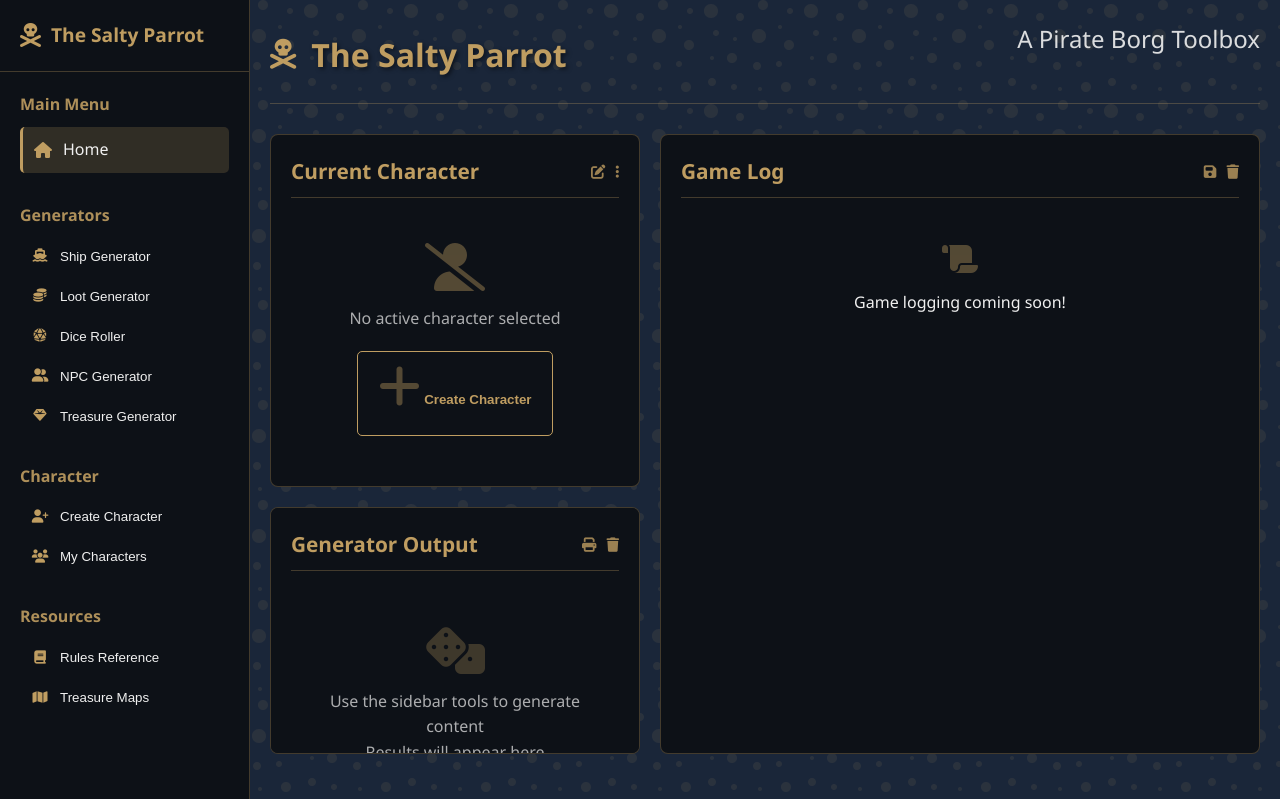
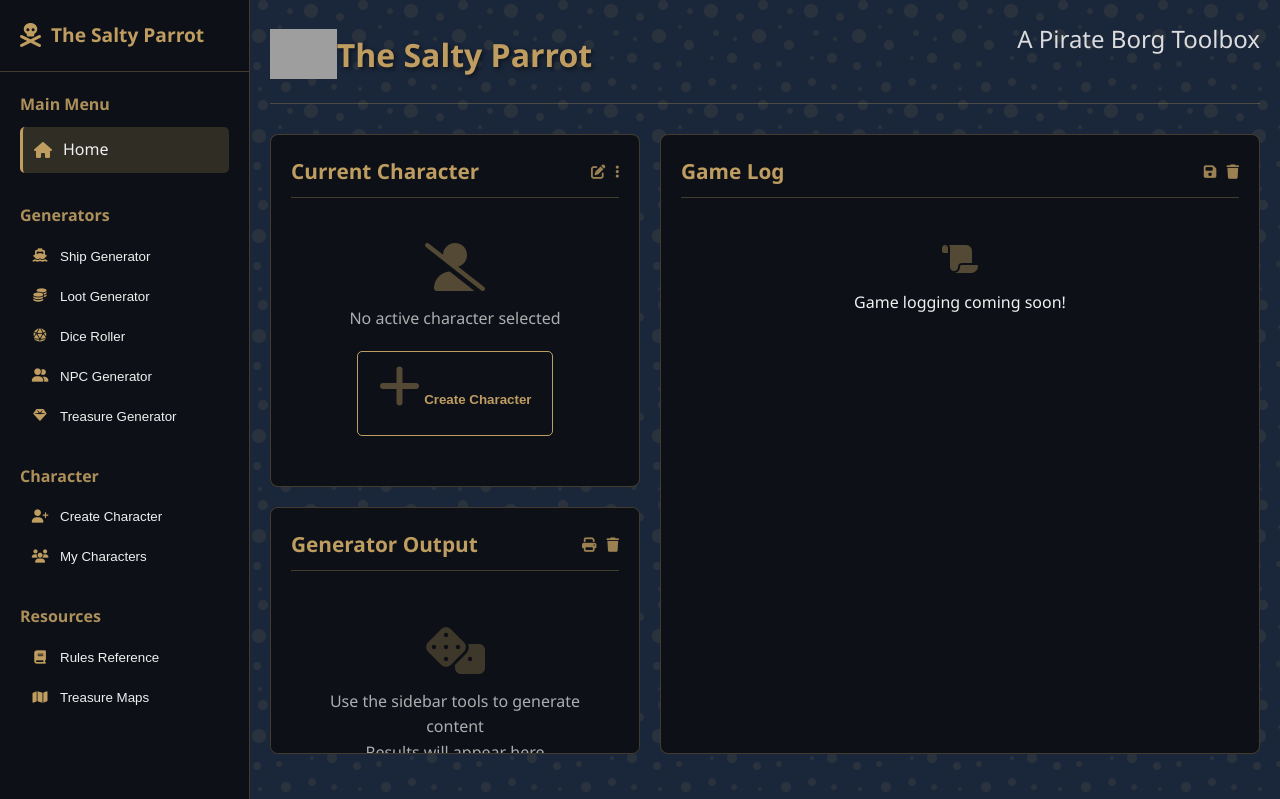
Before and after one commit to cyberjedi/TheSaltyParrot.com, a PHP site: page /index.php in a window 1280 px wide. Shown: the top 799 px of the page. Run offline with PHP 8.4, Linux system fonts and the light colour scheme; grey boxes are pictures that could not be loaded.

Commit message:
Update index.php

```diff
--- a/index.php
+++ b/index.php
@@ -10,6 +10,7 @@ $current_page = 'dashboard';
     <title>The Salty Parrot - A Pirate Borg Toolbox</title>
     <link rel="stylesheet" href="https://cdnjs.cloudflare.com/ajax/libs/font-awesome/6.4.0/css/all.min.css">
     <link rel="stylesheet" href="css/styles.css">
+    <link rel="icon" href="favicon.ico" type="image/x-icon">
 </head>
 <body>
     <div class="app-container">
@@ -20,7 +21,7 @@ $current_page = 'dashboard';
         <main class="main-content">
             <div class="dashboard-header">
                 <div class="logo">
-                    <i class="fas fa-skull-crossbones"></i>
+                    <img src="assets/TSP_Logo_3inch.svg" alt="The Salty Parrot Logo" height="50">
                     <h1>The Salty Parrot</h1>
                 </div>
                 <div class="tagline">
```
